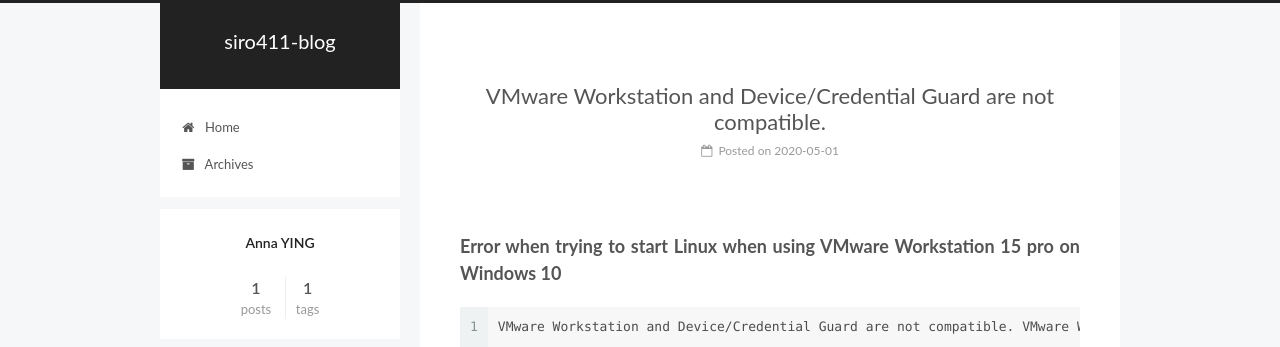
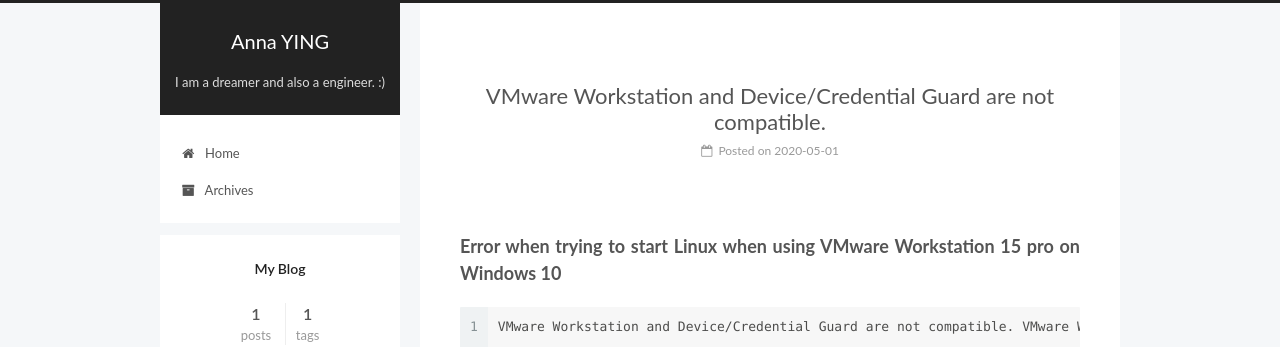
Before and after one commit to siro411/siro411.github.io, a plain HTML site: page index.html in a window 1280 px wide. Shown: the top 347 px of the page. Drawn offline with Linux system fonts and the light colour scheme.

Commit message:
Site updated: 2020-05-01 00:50:41

```diff
--- a/index.html
+++ b/index.html
@@ -80,11 +80,11 @@
 
 
 <meta property="og:type" content="website">
-<meta property="og:title" content="siro411-blog">
+<meta property="og:title" content="Anna YING">
 <meta property="og:url" content="http://yoursite.com/index.html">
-<meta property="og:site_name" content="siro411-blog">
+<meta property="og:site_name" content="Anna YING">
 <meta property="og:locale" content="en_US">
-<meta property="article:author" content="Anna YING">
+<meta property="article:author" content="My Blog">
 <meta name="twitter:card" content="summary">
 
 
@@ -121,7 +121,7 @@
 
 
 
-  <title>siro411-blog</title>
+  <title>Anna YING</title>
 
 
 
@@ -152,12 +152,12 @@
     <div class="custom-logo-site-title">
       <a href="/"  class="brand" rel="start">
         <span class="logo-line-before"><i></i></span>
-        <span class="site-title">siro411-blog</span>
+        <span class="site-title">Anna YING</span>
         <span class="logo-line-after"><i></i></span>
       </a>
     </div>
 
-        <p class="site-subtitle"></p>
+        <p class="site-subtitle">I am a dreamer and also a engineer. :)</p>
 
   </div>
 
@@ -232,13 +232,13 @@
     <link itemprop="mainEntityOfPage" href="http://yoursite.com/2020/05/01/VMware%20Workstation%20and%20Device%20Credential%20Guard%20are%20not%20compatible/">
 
     <span hidden itemprop="author" itemscope itemtype="http://schema.org/Person">
-      <meta itemprop="name" content="Anna YING">
+      <meta itemprop="name" content="My Blog">
       <meta itemprop="description" content="">
       <meta itemprop="image" content="/images/avatar.gif">
     </span>
 
     <span hidden itemprop="publisher" itemscope itemtype="http://schema.org/Organization">
-      <meta itemprop="name" content="siro411-blog">
+      <meta itemprop="name" content="Anna YING">
     </span>
 
 
@@ -380,7 +380,7 @@
         <div class="site-overview">
           <div class="site-author motion-element" itemprop="author" itemscope itemtype="http://schema.org/Person">
 
-              <p class="site-author-name" itemprop="name">Anna YING</p>
+              <p class="site-author-name" itemprop="name">My Blog</p>
               <p class="site-description motion-element" itemprop="description"></p>
           </div>
 
@@ -445,7 +445,7 @@
   <span class="with-love">
     <i class="fa fa-user"></i>
   </span>
-  <span class="author" itemprop="copyrightHolder">Anna YING</span>
+  <span class="author" itemprop="copyrightHolder">My Blog</span>
 
 
 </div>
```
Also changed, not shown: 2020/05/01/VMware Workstation and Device Credential Guard are not compatible/index.html (+9 -9 lines), archives/2020/05/index.html (+8 -8 lines), archives/2020/index.html (+8 -8 lines), archives/index.html (+8 -8 lines), tags/index.html (+7 -7 lines), tags/linux/index.html (+8 -8 lines).
